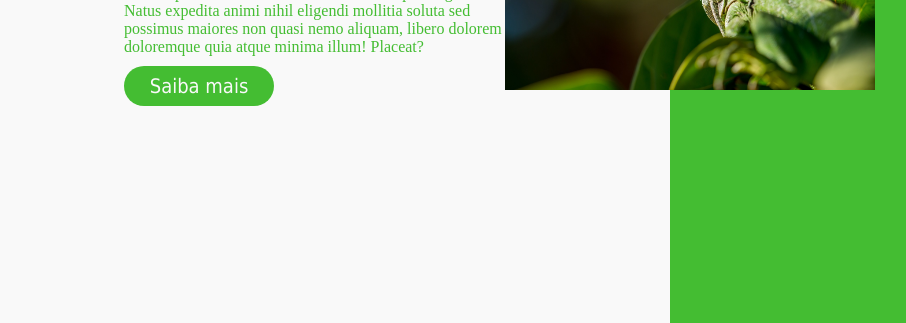
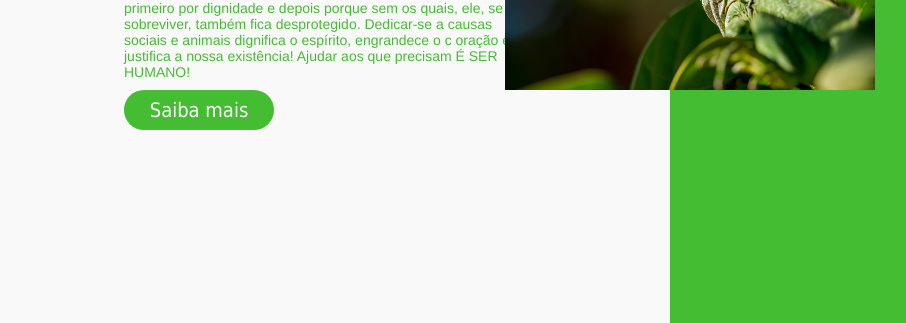
Before and after one commit to Nailson97/Salve-os-animais, a plain HTML site: page index.html in a window 1280 px wide. Shown: the part 477-800 px from the top of the page, without its empty margins (226-1132 px from the left). Drawn offline with Linux system fonts and the light colour scheme; a web font is replaced by a local one.

Commit message:
Atualização texto

```diff
--- a/index.html
+++ b/index.html
@@ -19,8 +19,10 @@
             </div>
             <div class="texto-naturesa">
                 <h1>Salve os animais</h1>
-                <p>Lorem ipsum dolor sit amet consectetur adipisicing elit. Natus expedita animi nihil eligendi mollitia soluta sed possimus
-                 maiores non quasi nemo aliquam, libero dolorem doloremque quia atque minima illum! Placeat?</p>
+                <p>O homem deve proteger as árvores, os rios e os animais, primeiro por dignidade e depois porque sem os quais, ele, se
+                    sobreviver, também fica desprotegido. Dedicar-se a causas sociais e animais dignifica o espírito, engrandece o c
+                    oração e justifica a nossa existência! Ajudar
+                     aos que precisam É SER HUMANO!</p>
                  <button>Saiba mais</button>
             </div>
         </div>
--- a/style.css
+++ b/style.css
@@ -61,6 +61,12 @@ li {
 }
 
 .texto-naturesa p {
+    font-family: Helvetica, sans-serif;
+    font-size:14px;
+    font-weight: normal;
+}
+
+.texto-naturesa p {
     color:#44bd32;
 }
 
```
